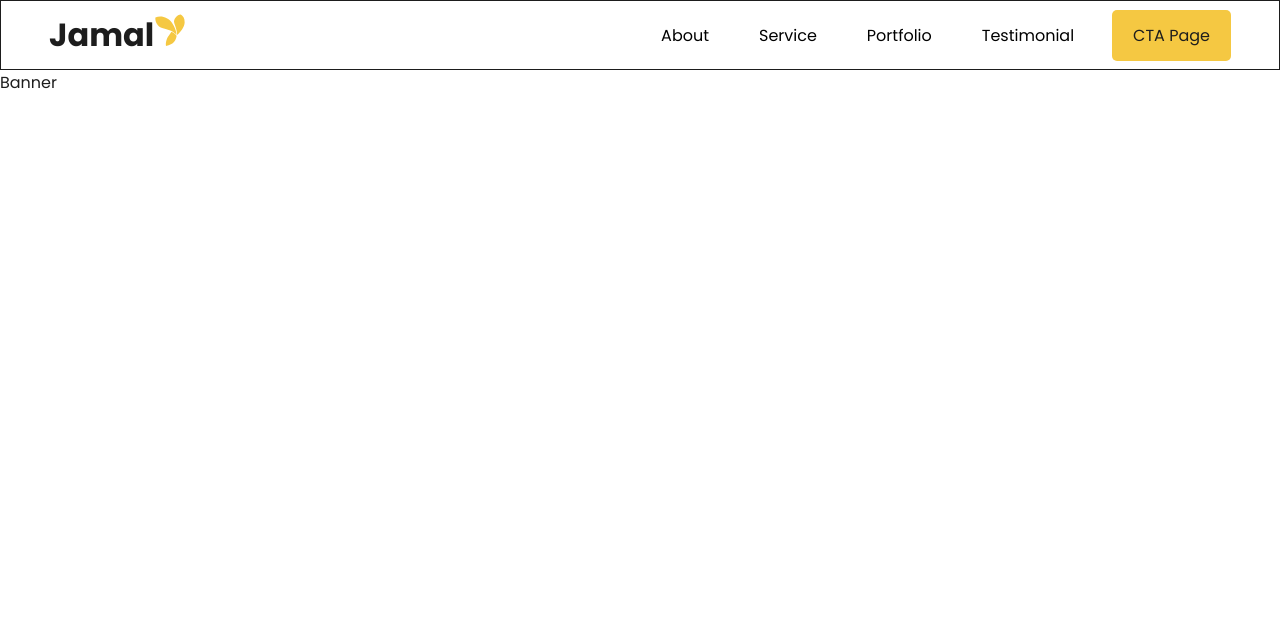
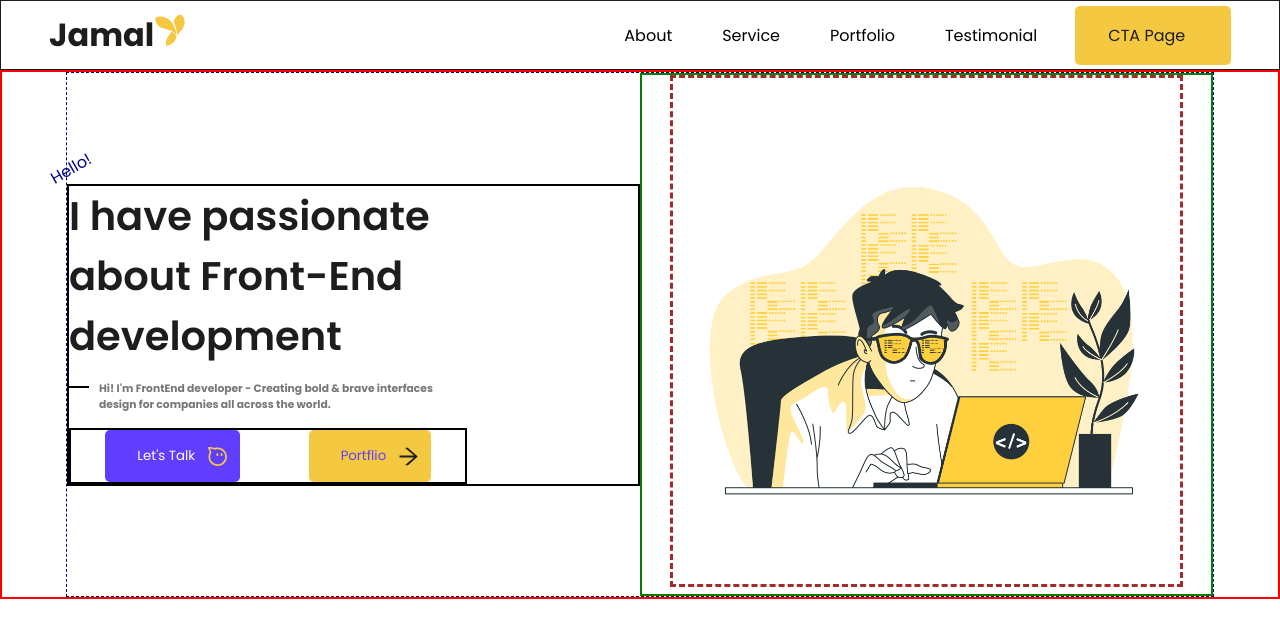
Before and after one commit to jamalEden3/my-portfolio, a React (Create React App) app: page / in a window 1280 px wide. Shown: the top 638 px of the page. Built offline with nearby package versions, Linux system fonts and the light colour scheme.

Commit message:
add left section of about

```diff
--- a/src/App.js
+++ b/src/App.js
@@ -1,12 +1,12 @@
 import './App.style.scss';
 
 import Layout from './components/layout/layout';
-import Banner from './components/banner/banner';
+import About from './components/about/about';
 
 function App() {
   return (
     <Layout>
-      <Banner />
+      <About />
     </Layout>
   );
 }
--- /dev/null
+++ b/src/components/about/about.jsx
@@ -0,0 +1,36 @@
+import React from 'react';
+import './about.style.scss';
+
+import { AiOutlineAliwangwang } from "react-icons/ai";
+import { AiOutlineArrowRight } from "react-icons/ai";
+
+
+
+import myImg from '../../assets/me.png'
+
+function About() {
+    return (
+        <section className="about">
+            <div className="about__infos">
+                <div className="about__info">
+                    <span className="about__hello">Hello!</span>
+                    <h1 className="about__title">I have passionate <br />about Front-End development</h1>
+                    <h6 className="about__bio">Hi! I'm FrontEnd developer - Creating bold & brave interfaces design for
+                    companies all across the world.</h6>
+                    <div className="about__btns">
+                        <button className="btn about__btn-talk">Let's Talk <AiOutlineAliwangwang className="btn-icon about__talk-icon"/></button>
+                        <button className="btn about__btn-pfl">Portflio<AiOutlineArrowRight className="btn-icon about__pfl-icon"/></button>
+                    </div>
+                </div>
+                <div className="about__image-box">
+                    <img src={myImg} alt="Jamal Icon" className="about__image" />
+                </div>
+            </div>
+            <div className="about__social">
+
+            </div>
+        </section>
+    )
+}
+
+export default About
--- /dev/null
+++ b/src/components/about/about.style.scss
@@ -0,0 +1,95 @@
+@import '../../styles/variables.scss';
+.about {
+    border: 2px solid red;
+    padding: 0 4rem;
+
+    &__infos {
+        border: 1px dashed darkblue;
+        display: flex;
+        align-items: center;
+        justify-content: center;
+        flex-direction: column;
+        @include breakpoint(md) {
+            flex-direction: row;
+            align-items: center;
+            justify-content: space-between;
+        }
+    }
+
+    &__info {
+        border: 2px solid #000;
+        display: flex;
+        flex-direction: column;
+        flex: 1;
+        position: relative;
+    }
+
+    &__image-box {
+        border: 2px solid green;
+        flex: 1;
+        text-align: center;
+    }
+    &__image {
+        width: 90%;
+        border: 3px dashed brown;
+    }
+
+    &__hello {
+        position: absolute;
+        top: -30px;
+        left: -20px;
+        transform: rotate(-30deg);
+        color: darkblue;
+    }
+    &__title {
+        font-size: 40px;
+        font-weight: 600;
+    }
+    &__bio {
+        margin: 15px 0;
+        width: 70%;
+        position: relative;
+        padding-left: 30px;
+        color: #777;
+        &::before {
+            content: '';
+            width: 20px;
+            height: 2px;
+            background-color: #000;
+            position: absolute;
+            left: 0;
+            top: 5px;
+            }
+    }
+    &__btns {
+        border: 2px solid #000;
+        display: flex;
+        width: 70%;
+        justify-content: space-around;
+    }
+    &__btn-talk {
+        background-color: #613dff;
+        color: #fff;
+    }
+    &__talk-icon {
+        color: $yellow;
+    }
+    &__btn-pfl{
+        background-color: $yellow;
+        color: #613dff;
+    }
+    &__pfl-icon {
+        color: $dark;
+    }
+}
+.btn {
+    padding: 1rem  2.8rem 1rem 2rem;
+    border-radius: 5px;
+    position: relative;
+}
+.btn-icon {
+    font-size: 25px;
+    position: absolute;
+    right: 10px;
+    top: 14px;
+}
--- a/src/components/banner/banner.jsx
+++ /dev/null
@@ -1,11 +0,0 @@
-import React from 'react'
-
-function Banner() {
-    return (
-        <div>
-            Banner
-        </div>
-    )
-}
-
-export default Banner
--- a/src/styles/index.scss
+++ b/src/styles/index.scss
@@ -24,4 +24,6 @@ button {
     cursor: pointer;
     outline: none;
     font-family: inherit;
+    background-color: transparent;
+    border: none;
 }
```
Also changed, not shown: src/assets/me.png (added), src/components/banner/banner.style.scss (deleted).
